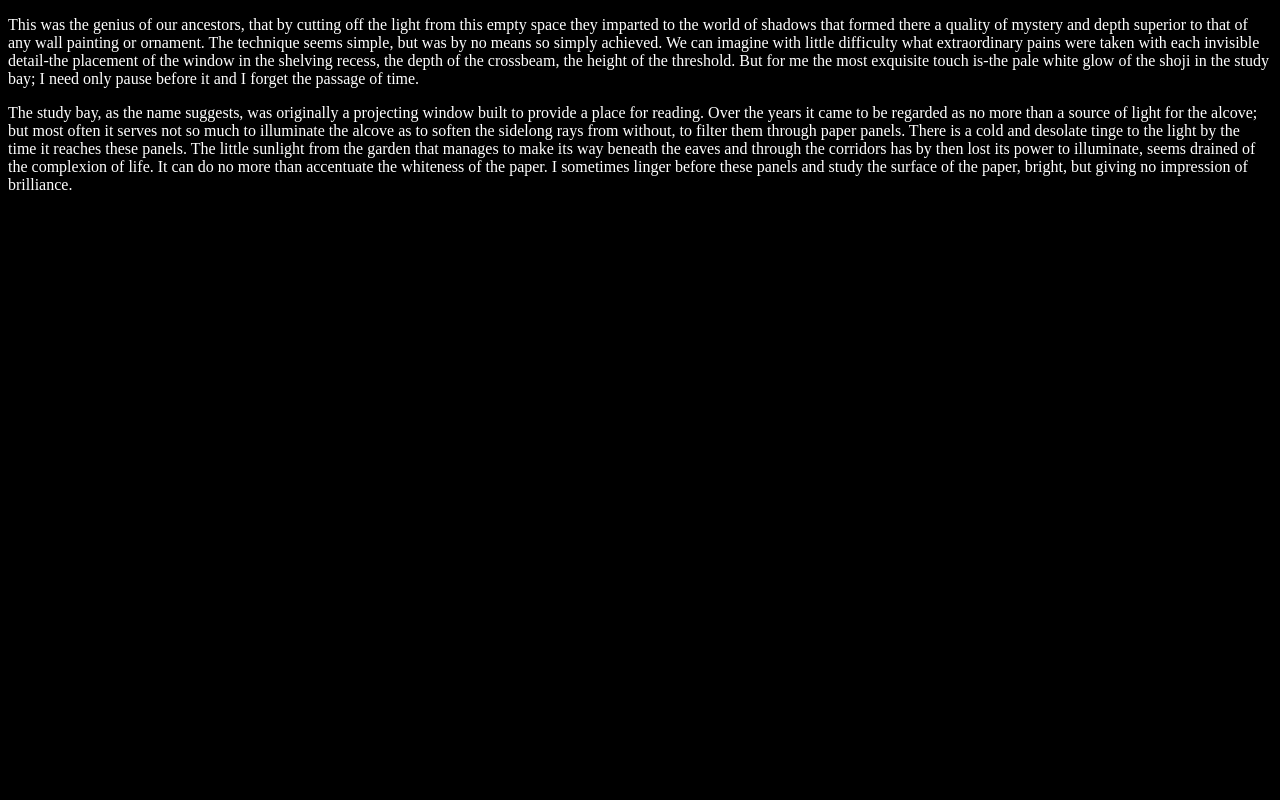
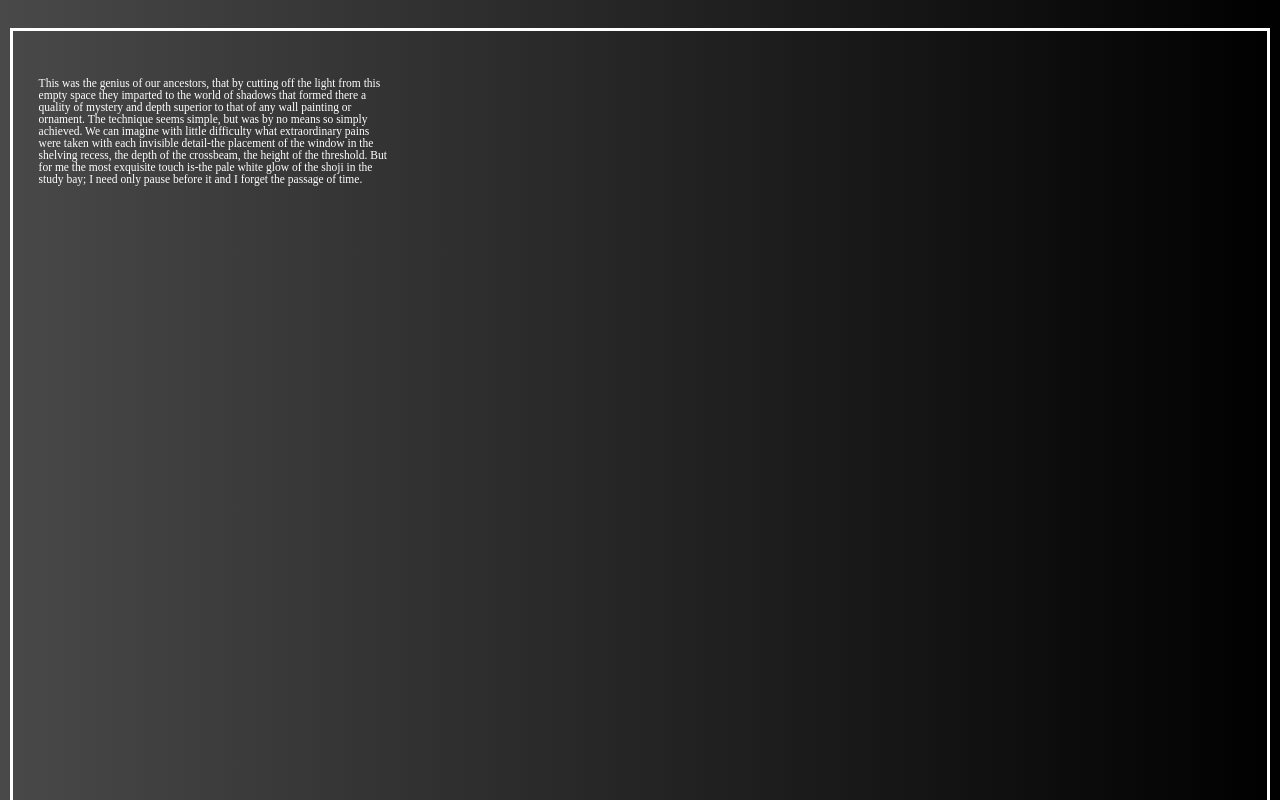
Before and after one commit to e1nsim/core-2-int-lab, a website built with Parcel: page webtype-intro/projects/project-1/page4.html in a window 1280 px wide. Shown: the top 800 px of the page. Built offline with nearby package versions, Linux system fonts and the light colour scheme; a web font is replaced by a local one.

Commit message:
Update style4.css

```diff
--- a/webtype-intro/projects/project-1/style4.css
+++ b/webtype-intro/projects/project-1/style4.css
@@ -1,5 +1,37 @@
 body {
     color: white;
-    background-color: black;
+    background: linear-gradient(.25turn, rgb(73, 73, 73), rgb(0, 0, 0));
+    outline-style: solid;
+    outline-color: white;
+    outline-offset: -5px;
+    font-size: .9vw;
+}
+
+.body {
+    display: grid;
+    grid-template-rows: repeat(6, 200px);
+    grid-template-columns: repeat(6, 200px);
+    gap: 5px;
+    margin: 2vw;
+    padding: 5px;
+    border-color: black;
+
+}
+
+#body {
+    margin: auto;
+    width: 350px;
     font-family: 'Spectral', serif;
+    font-weight: 300;
+    font-style: normal;
 }
+
+#body2 {
+    margin: auto;
+    width: 350px;
+    font-family: 'Spectral', serif;
+    font-weight: 300;
+    font-style: normal;
+    grid-column-start: 5;
+    grid-row-start: 5;
+}
```
